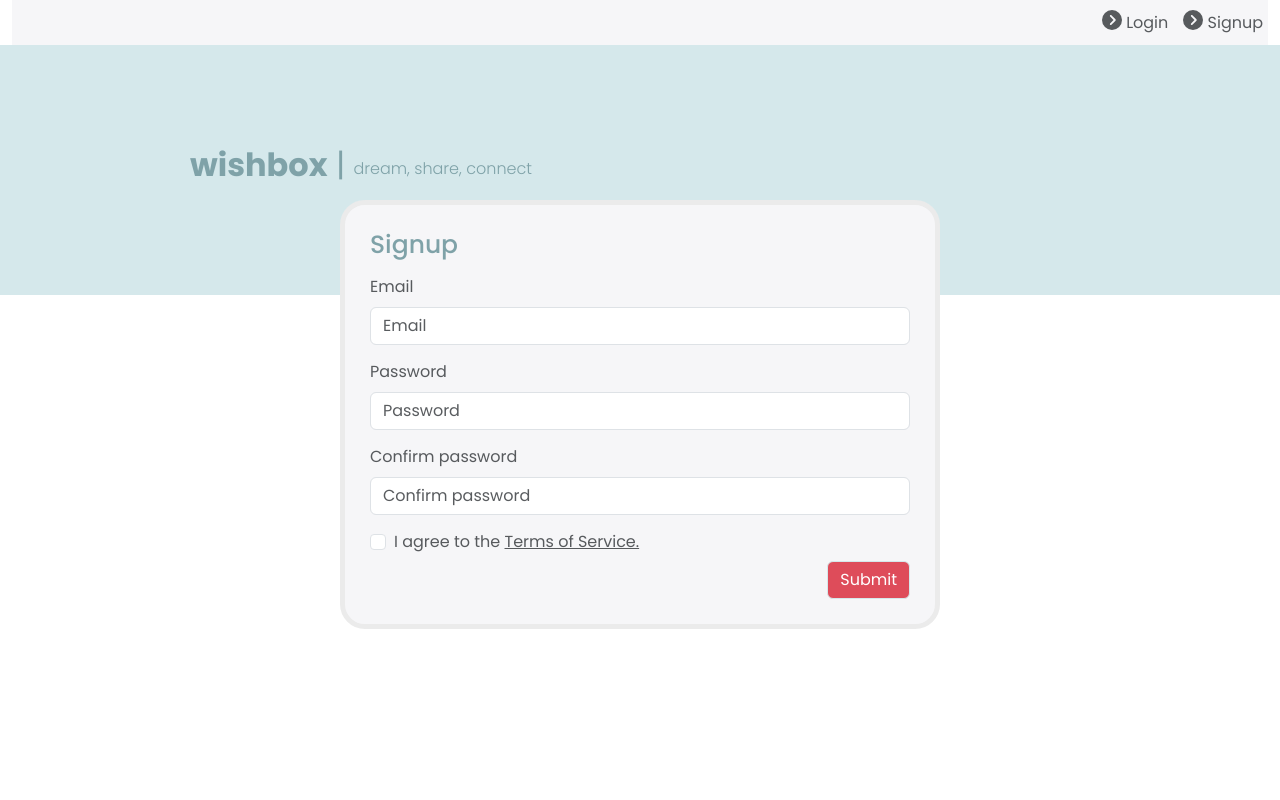
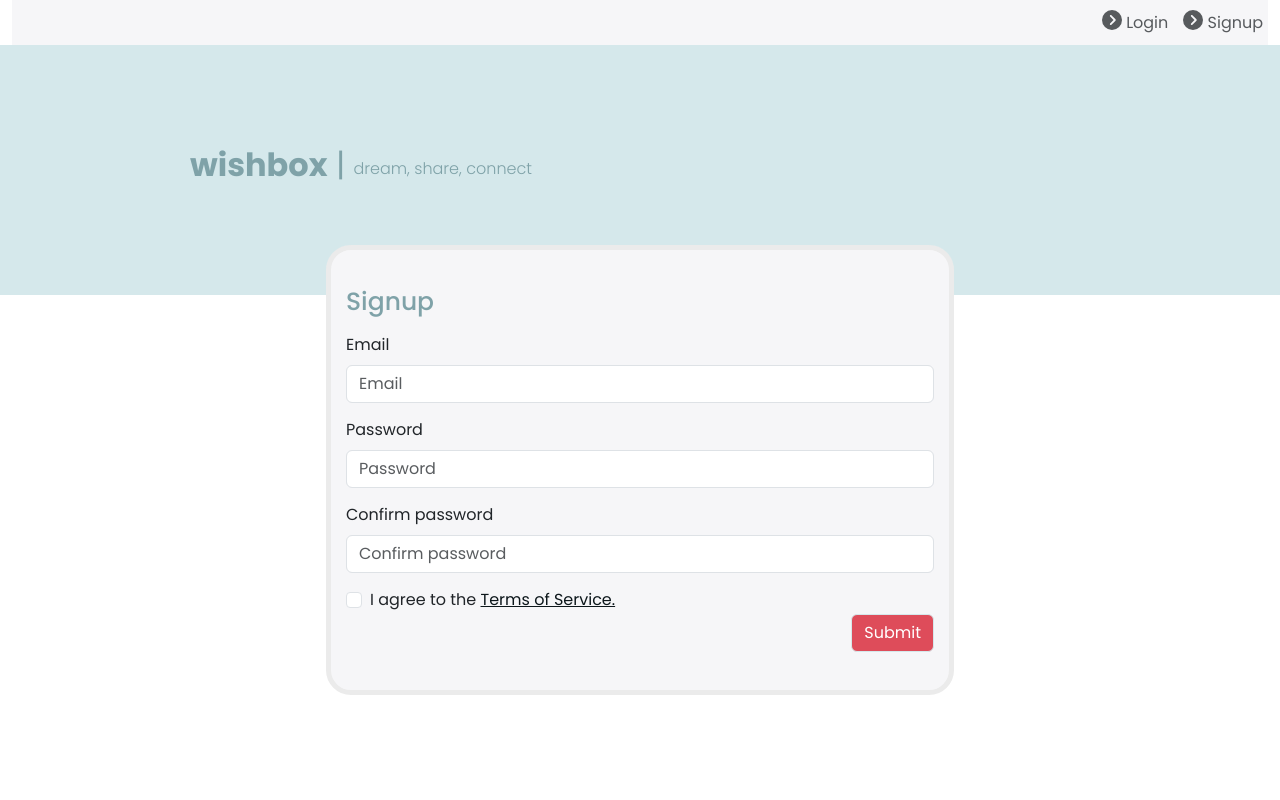
Before and after one commit to nestorjunior/list.me, a React (Vite) app: page /signup in a window 1280 px wide. Shown: the top 800 px of the page. Built offline with nearby package versions, Linux system fonts and the light colour scheme.

Commit message:
refactor: component Signup Form

```diff
--- a/src/components/Signup/Signup.scss
+++ /dev/null
@@ -1,52 +0,0 @@
-.signup-wb {
-
-	form {
-		margin-top: -70vh;
-		border-radius: 25px !important;
-		border: 5px solid var(--gray-100) !important;
-		padding-left: 15px;
-		padding-right: 15px;
-		display: flex;
-		flex-direction: column;
-		justify-content: center;
-		background-color: var(--white-100);
-		max-width: 600px;
-
-    padding: 25px;
-    border-radius: 25px;
-		color: var(--gray-600);
-	}
-
-	h2 {
-		font-size: 1.563rem;
-    color: var(--blue-600);
-	}
-
-	.box-button-bw {
-		text-align: right;
-		margin-top: 5px;
-
-		button {
-			background-color: var(--orange-600);
-			color: #fff;
-			transition: background-color 0.5s ease;
-
-			&:hover {
-				background-color: var(--orange-600-hover);
-    		color: #fff;
-			}
-		}
-
-	}
-
-	.formBirthdayUser svg {
-		margin-left: 8px!important;
-	}
-
-	.form-check a {
-		color: var(--black-900);
-		font-size: inherit;
-		text-decoration: underline!important;
-		cursor: pointer;
-	}
-}
--- a/src/components/Signup/Signup.tsx
+++ b/src/components/SignupForm/index.tsx
@@ -1,8 +1,17 @@
 import React, { FormEvent, useState } from 'react';
 import { ModalDefault } from '../ModalDefault/ModalDefault';
-import './Signup.scss';
+import './styles';
 
-export function Signup() {
+import {
+	SignupFormContainer,
+	SignupFormStyled,
+	SignupFormTitle,
+	StyledSubmitButton,
+	StyledBoxSubmitButton,
+	StyledTermsLink
+} from './styles'
+
+export function SignupForm() {
 	const [email, setEmail] = useState<string>('');
   const [password, setPassword] = useState<string>('');
 	const [confirmPassword, setConfirmPassword] = useState<string>('');
@@ -53,9 +62,9 @@ export function Signup() {
 
 	return (
 		<>
-			<div className="d-flex justify-content-center align-items-center vh-100 signup-wb">
-				<form onSubmit={handleSubmit} className="w-50">
-					<h2 style={{ marginBottom: '15px' }}>Signup</h2>
+			<SignupFormContainer>
+				<SignupFormStyled onSubmit={handleSubmit}>
+					<SignupFormTitle>Signup</SignupFormTitle>
 
 					<div className="formMailUser">
 						<label className='form-label'>Email</label>
@@ -105,21 +114,20 @@ export function Signup() {
 							onChange={(e) => setAgreeToTerms(e.target.checked)}
 							required
 						/>
-						<label className="form-check-label" htmlFor="termsCheckbox">I agree to the <a onClick={handleShowModal}>Terms of Service.</a></label>
+						<label className="form-check-label" htmlFor="termsCheckbox">I agree to the <StyledTermsLink onClick={handleShowModal}>Terms of Service.</StyledTermsLink></label>
 					</div>
 
 					{error && <div className="error-message">{error}</div>}
 
-					<div className="box-button-bw">
-						<button className='btn btn-primary' type="submit">
+					<StyledBoxSubmitButton>
+						<StyledSubmitButton className='btn btn-primary' type="submit">
 							Submit
-						</button>
-					</div>
-				</form>
-			</div>
+						</StyledSubmitButton>
+					</StyledBoxSubmitButton>
+				</SignupFormStyled>
+			</SignupFormContainer>
 
 			{showModal && <ModalDefault onClose={handleCloseModal} />}
-
 		</>
 	)
 }
--- /dev/null
+++ b/src/components/SignupForm/styles.ts
@@ -0,0 +1,46 @@
+import styled from 'styled-components'
+
+export const SignupFormContainer = styled.div`
+	display: flex;
+	justify-content: center;
+	height: 100vh;
+`
+export const SignupFormStyled = styled.form`
+	width: 50%;
+	height: 450px;
+	margin-top: -50px;
+	background-color: var(--white-100);
+	display: flex;
+	flex-direction: column;
+	justify-content: center;
+	border-radius: 25px;
+	border: 5px solid var(--gray-100);
+	padding-left: 15px;
+	padding-right: 15px;
+`
+
+export const SignupFormTitle = styled.h2`
+	margin-bottom: 15px;
+	font-size: 1.563rem;
+	color: var(--blue-600);
+`
+export const StyledBoxSubmitButton = styled.div`
+	display: flex;
+	justify-content: flex-end;
+`
+
+export const StyledSubmitButton = styled.button`
+	background-color: var(--orange-600);
+	color: #fff;
+	transition: background-color 0.5s ease;
+	&:hover {
+		background-color: var(--orange-600-hover);
+		color: #fff;
+	}
+`
+export const StyledTermsLink = styled.a`
+  color: var(--black-900);
+	font-size: inherit;
+	text-decoration: underline;
+	cursor: pointer;
+`;
--- a/src/pages/SignupAccount.tsx
+++ b/src/pages/SignupAccount.tsx
@@ -2,7 +2,7 @@
 import { Footer } from "../components/Footer";
 import { Header } from "../components/Header/Header";
 import { Navbar } from "../components/Navbar";
-import { Signup } from "../components/Signup/Signup";
+import { SignupForm } from "../components/SignupForm";
 
 export function SignupAccount() {
 	return(
@@ -10,7 +10,7 @@ export function SignupAccount() {
 			<div className="container-fluid p-x-0">
 				<Navbar/>
 				<Header height="250px"/>
-				<Signup />
+				<SignupForm />
 				<Footer/>
 			</div>
 		</>
```
